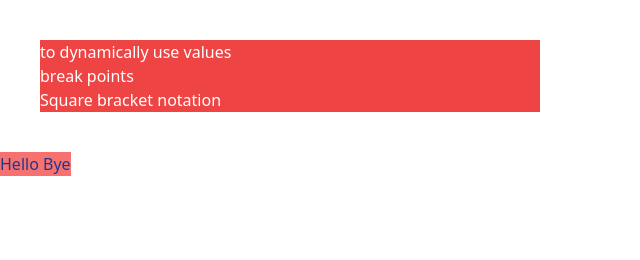
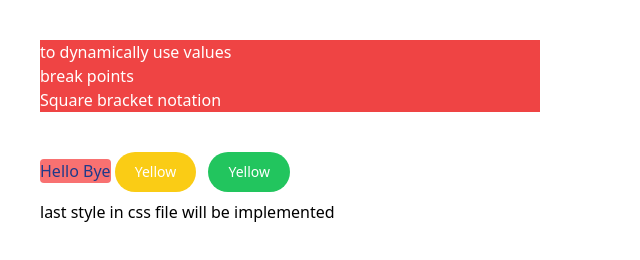
Before and after one commit to vrroshni/taiwind_basics, a website built with Vite: page testing.html in a window 1280 px wide. Shown: the whole page, without its empty margins (0-640 px from the left). Built offline with nearby package versions, Linux system fonts and the light colour scheme.

Commit message:
apply directive in tailwind

```diff
--- a/input.css
+++ b/input.css
@@ -1,3 +1,6 @@
 @tailwind base;
 @tailwind components;
+.btn {
+  @apply text-white bg-yellow-400 hover:bg-yellow-500 focus:outline-none focus:ring-4 focus:ring-yellow-300 font-medium rounded-full text-sm px-5 py-2.5 text-center mr-2 mb-2 dark:focus:ring-yellow-900;
+}
 @tailwind utilities;
--- a/testing.html
+++ b/testing.html
@@ -19,9 +19,11 @@
         </li>
       </ul>
     </div>
-    <div class="btn">
-        <button class="focus:bg-slate-500 active:bg-yellow-400 text-blue-900 bg-red-400 hover:bg-black hover:text-white">Hello Bye</button>
-
+    <div class="mx-10 my-10 w-[500px]">
+        <button type="button" class="focus:bg-slate-500 active:bg-yellow-400 text-blue-900 bg-red-400 hover:bg-black hover:text-white rounded">Hello Bye</button>
+        <button type="button" class="btn">Yellow</button>
+        <button type="button" class="btn bg-green-500">Yellow</button>
+        <p>last style in css file will be implemented</p>
     </div>
   </body>
 </html>
```
